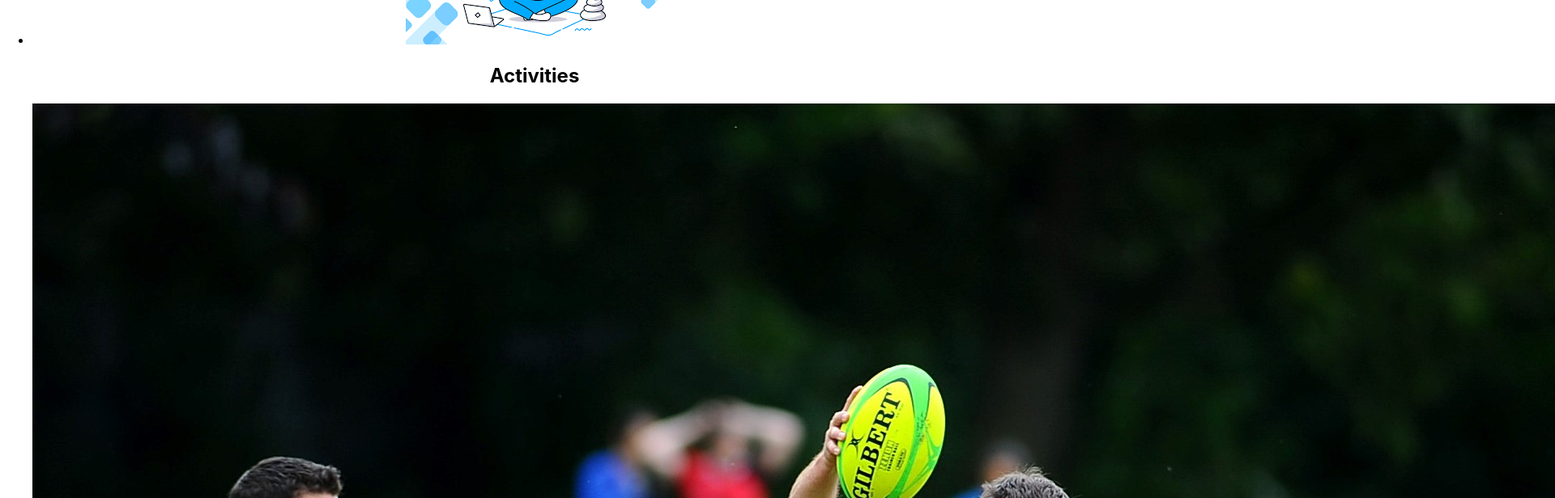
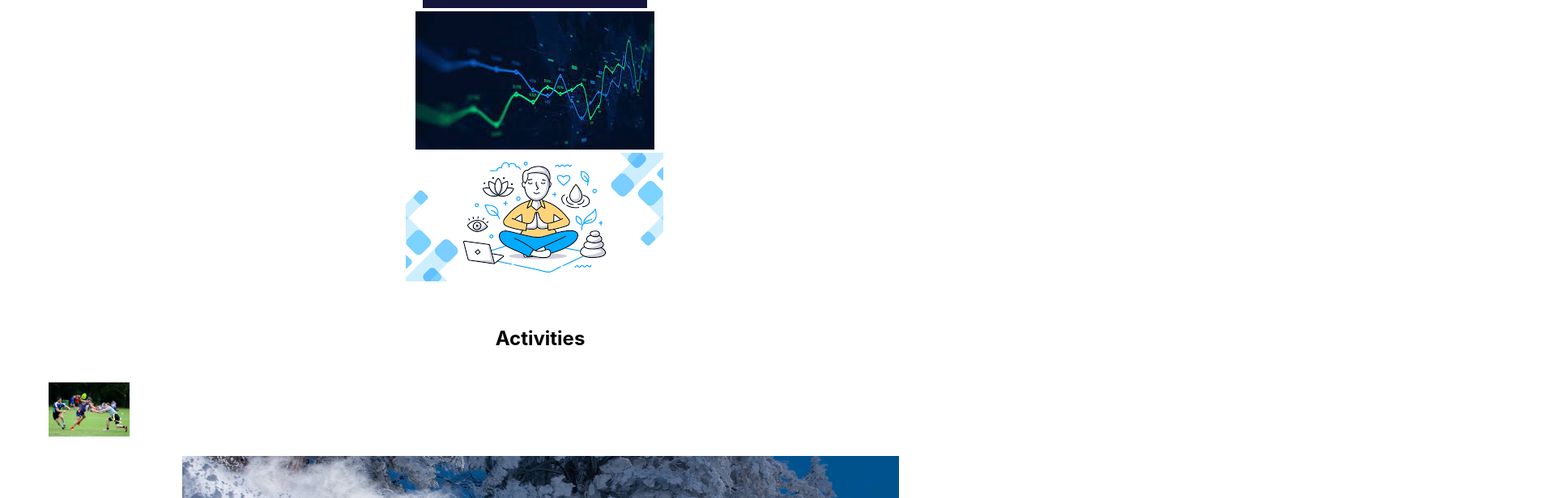
Before and after one commit to EenMac/Personal-portfolio.io, a React (Create React App) app: page /about in a window 1280 px wide. Shown: the part 1260-1876 px from the top of the page at 81% size, 1920 px wide, since content can reach past the window. Built offline with nearby package versions, Linux system fonts and the light colour scheme.

Commit message:
div container aligned

```diff
--- a/src/components/About.js
+++ b/src/components/About.js
@@ -1,4 +1,5 @@
 import React from 'react'
+import "../css/About.css"
 import wakeboard from "../images/wakeboard.jpeg"
 import rugby from "../images/rugby.jpg"
 import cricket from "../images/cricket.jpeg"
@@ -23,8 +24,8 @@ function About() {
           <h1>My Likes and interests</h1>
           <div id="interests-list">
             <div >
+              <h2>Sports</h2>
               <ul id="sports">
-                <h2>Sports</h2>
                 <li>
                   <img src={rugby}></img>
                 </li>
@@ -54,7 +55,10 @@ function About() {
               <ul>
                 <h2>Activities</h2>
                 <li>
-                  <img src={touchrugby}></img>
+                  <div id="divdiv">
+                    <img id="touchies" src={touchrugby}></img>
+                  </div>
+
                 </li>
                 <li>
                   <img src={snowboarding}></img>
--- a/src/css/About.css
+++ b/src/css/About.css
@@ -1,6 +1,7 @@
 #about-container{
+    background-image: linear-gradient(to right bottom, #051937, #004d7a, #008793, #00bf72, #a8eb12);
     height: 150vh;
-    background-image: linear-gradient(to right bottom, #051937, #004d7a, #008793, #00bf72, #a8eb12);
+    zoom: 100%;
 }
 #story-section{
     list-style-type: none;
@@ -18,12 +19,29 @@
 ul{
     list-style-type: none;
     display: inline-block;
-}
+};
 #interests-list{
     display: flex;
     justify-content: center;
 }
-#interests-list > div > ul > li {
+#sports {
+    max-width: 30px;
+    max-height: 30px;
+}
+#sports > ul > li > img{
     max-height: 10px;
     max-width: 10px;
+    display: flex;
 }
+#divdiv{
+    max-height: 100px;
+    max-width: 100px;
+    width:auto;
+    text-align:center;
+    padding:20px;
+}
+#touchies{
+    width: 100%;
+    height: 100%;
+    object-fit: contain;
+}
```
